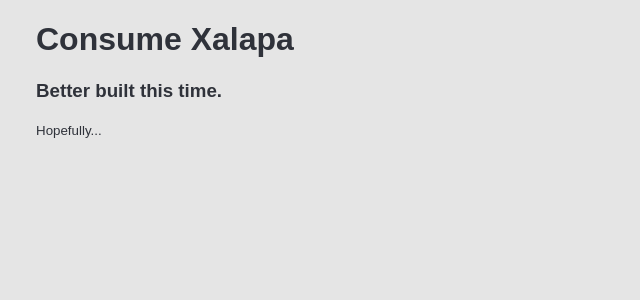
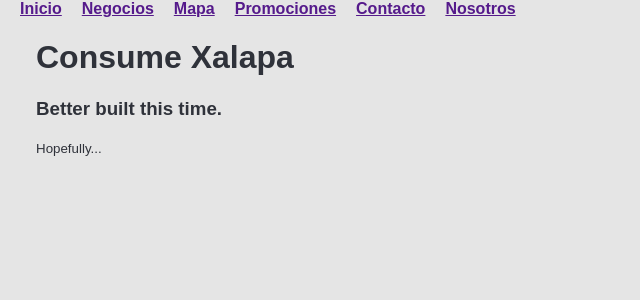
Before and after one commit to JoseCrz/consume-xalapa, a Next.js app: page / in a window 1280 px wide. Shown: the top 300 px of the page, without its empty margins (0-640 px from the left). Built offline with nearby package versions, Linux system fonts and the light colour scheme.

Commit message:
Create Basic Navbar Component

```diff
--- a/components/Layout/index.js
+++ b/components/Layout/index.js
@@ -1,7 +1,14 @@
 import React from "react";
+
+import { Navbar } from "../Navbar";
 
 import { Main } from "./style";
 
 export const Layout = ({ children }) => {
-  return <Main>{children}</Main>;
+  return (
+    <>
+      <Navbar />
+      <Main>{children}</Main>
+    </>
+  );
 };
--- /dev/null
+++ b/components/Navbar/index.js
@@ -0,0 +1,45 @@
+import React from "react";
+import Link from "next/link";
+
+import { Header, Nav, Ul, Li } from "./style";
+
+export const Navbar = () => {
+  return (
+    <Header>
+      <Nav>
+        <Ul>
+          <Li>
+            <Link href="">
+              <a>Inicio</a>
+            </Link>
+          </Li>
+          <Li>
+            <Link href="">
+              <a>Negocios</a>
+            </Link>
+          </Li>
+          <Li>
+            <Link href="">
+              <a>Mapa</a>
+            </Link>
+          </Li>
+          <Li>
+            <Link href="">
+              <a>Promociones</a>
+            </Link>
+          </Li>
+          <Li>
+            <Link href="">
+              <a>Contacto</a>
+            </Link>
+          </Li>
+          <Li>
+            <Link href="">
+              <a>Nosotros</a>
+            </Link>
+          </Li>
+        </Ul>
+      </Nav>
+    </Header>
+  );
+};
--- /dev/null
+++ b/components/Navbar/style.js
@@ -0,0 +1,20 @@
+import styled from "styled-components";
+
+export const Header = styled.header`
+  display: flex;
+  justify-content: space-between;
+  align-items: center;
+`;
+export const Nav = styled.nav``;
+
+export const Ul = styled.ul`
+  list-style: none;
+  display: flex;
+  align-items: center;
+  padding: 0;
+`;
+
+export const Li = styled.li`
+  margin-left: 20px;
+  font-weight: bold;
+`;
```
